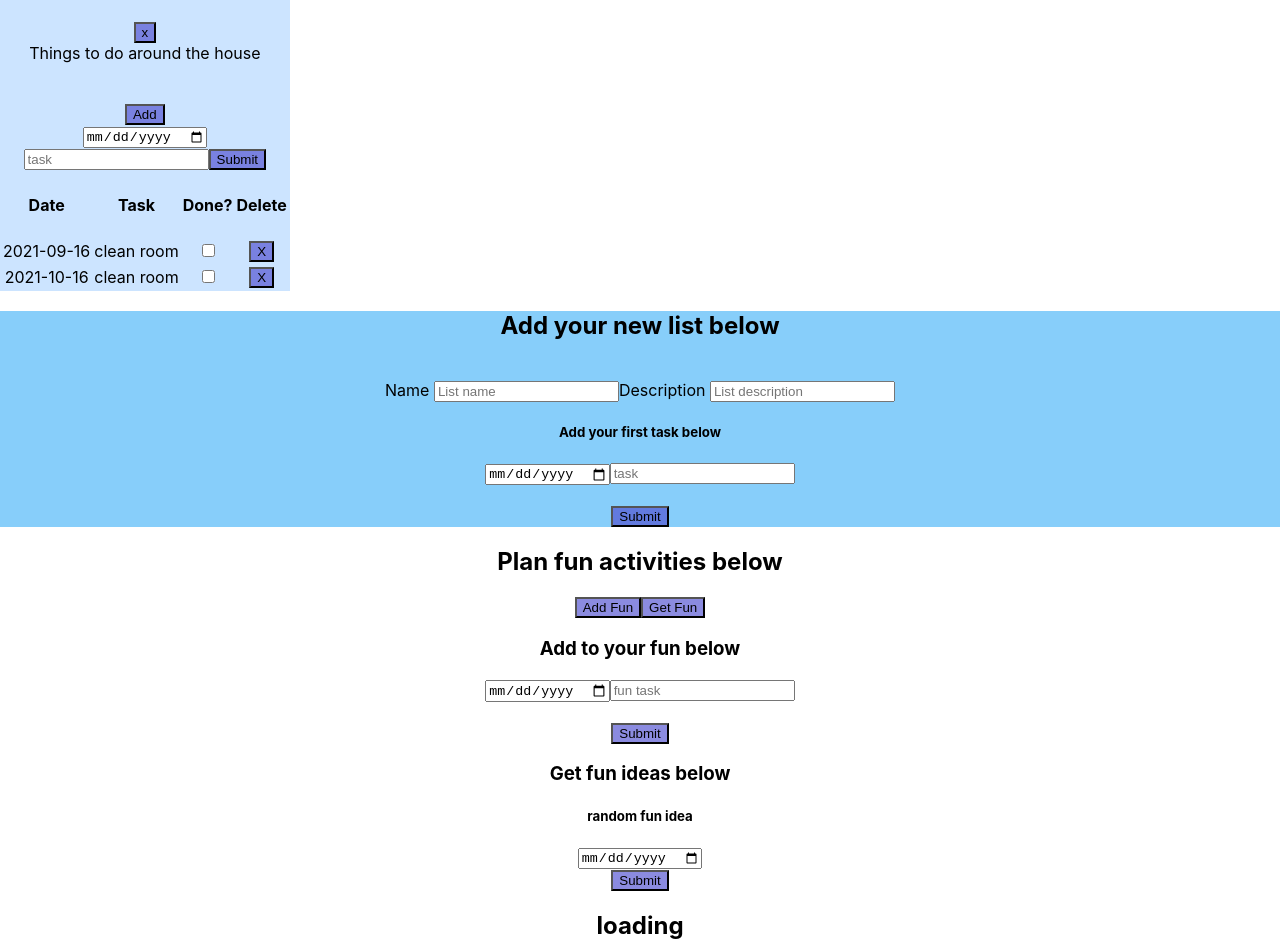
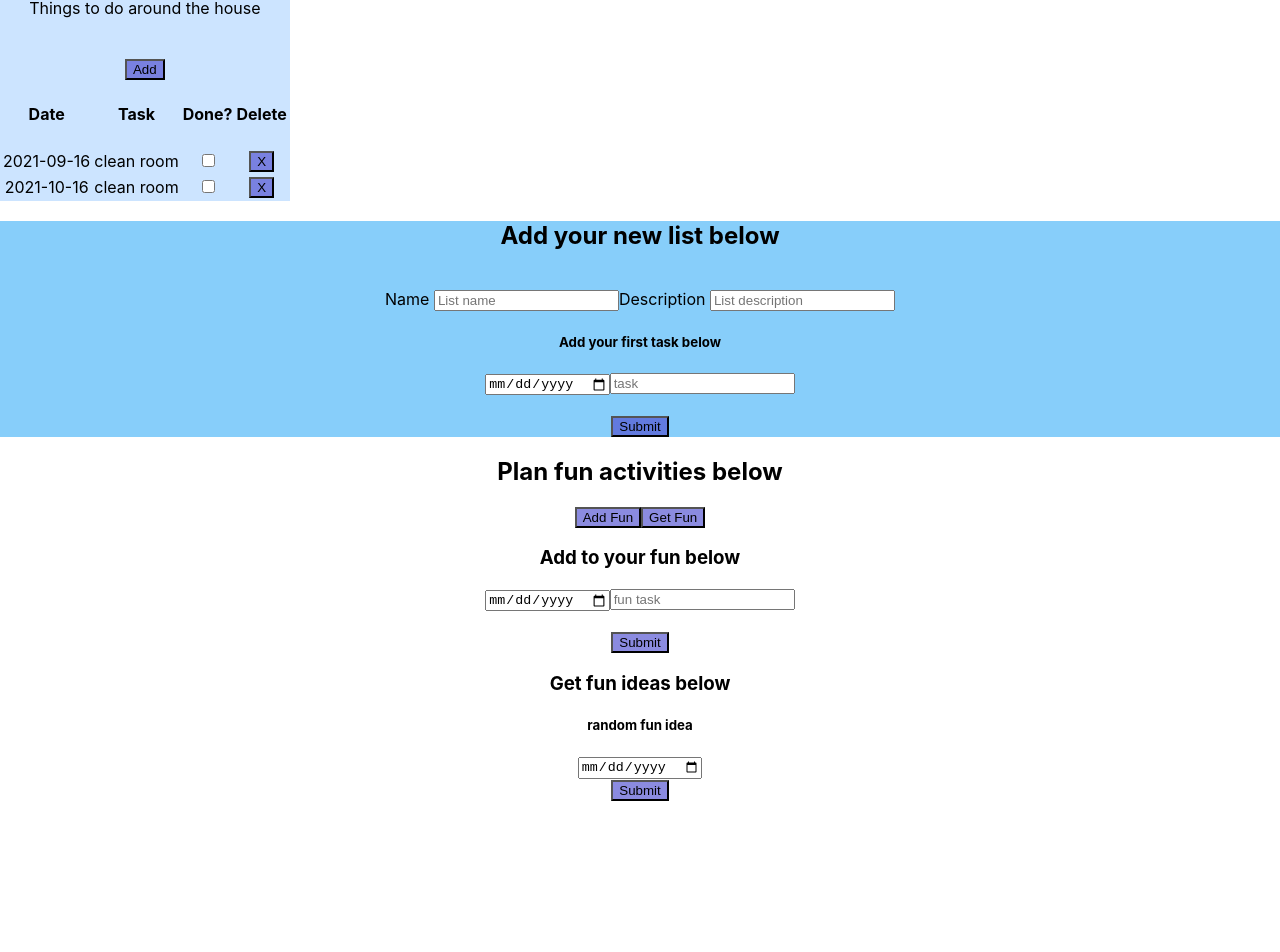
Before and after one commit to JulieAnnMeng/The-Task-Spot-v1, a React (Create React App) app in the folder my-app/: page / in a window 1280 px wide. Shown: the part 594-1546 px from the top of the page. After the commit the page ends 1395 px from the top, so only its background shows below. Built offline with nearby package versions, Linux system fonts and the light colour scheme; data requests are answered from the project's data file.

Commit message:
added in event listeners on Lists, NewTasks and Tasks

```diff
--- a/my-app/db.json
+++ b/my-app/db.json
@@ -7,28 +7,28 @@
       "category": "food",
       "tasks": [
         {
-          "id":1,
+          "id": 1,
           "name": "apples",
           "date": "2021-09-16",
           "checked": true
         },
         {
-          "id":2,
+          "id": 2,
           "name": "steak",
           "date": "2021-10-16",
           "checked": false
         },
         {
-          "id":3,
+          "id": 3,
           "name": "goat cheese",
           "date": "2021-09-16",
           "checked": false
         },
         {
-          "id":4,
+          "id": 4,
           "name": "peanut butter",
           "date": "2021-10-16",
-          "checked": false
+          "checked": true
         }
       ]
     },
@@ -39,17 +39,17 @@
       "category": "domestic",
       "tasks": [
         {
-          "id":1,
+          "id": 1,
           "name": "clean room",
           "date": "2021-09-16",
           "checked": true
         },
         {
-          "id":2,
+          "id": 2,
           "name": "clean room",
           "date": "2021-10-16",
           "checked": false
-       }
+        }
       ]
     }
   ]
--- a/my-app/src/App.js
+++ b/my-app/src/App.js
@@ -25,6 +25,7 @@ function App() {
    }
 
       function handleTaskPatch(id, tasks){
+        debugger;
         fetch(`http://localhost:3001/lists/${id}`, {
           method: "PATCH",
           headers: {"Content-Type": "application/json"},
--- a/my-app/src/components/FunList.js
+++ b/my-app/src/components/FunList.js
@@ -1,5 +1,5 @@
 import { useState} from 'react';
-import Lists from './Lists';
+// import Lists from './Lists';
 
 
 const funURL = "https://www.boredapi.com/api/activity"
@@ -11,7 +11,7 @@ function FunList() {
         .then(r=>r.json())
         .then(activityObj=>setFunActivity( activityObj.activity))
     }
-    console.log(funActivity)
+    // console.log(funActivity)
 
 
 
@@ -47,7 +47,7 @@ function FunList() {
                 <br />
                 <button type="submit">Submit</button>
             </form>
-            <Lists />
+            {/* <Lists /> */}
             {/* want to show fun lists on the page */}
         </div>
   );
--- a/my-app/src/components/Home.js
+++ b/my-app/src/components/Home.js
@@ -1,4 +1,5 @@
 import ListLists from './ListLists';
+import React, {useState, useEffect} from 'react';
 
 function Home({lists, handleTaskPatch, handleListDelete}) {
 
--- a/my-app/src/components/ListLists.js
+++ b/my-app/src/components/ListLists.js
@@ -3,9 +3,12 @@ import Lists from './Lists';
 
 
 function ListLists({lists, handleTaskPatch, handleListDelete}) {
-    console.log(lists)
+    let listList = [];
 
-    const listList = lists.map((list)=>{
+    if(!lists){
+        return <h2>loading</h2>
+    } else {
+    listList = lists.map((list)=>{
         return(
             <Lists
             key={list.id}
@@ -18,7 +21,7 @@ function ListLists({lists, handleTaskPatch, handleListDelete}) {
             handleListDelete={handleListDelete}
             />
         )
-    })
+    })}
 
     return (
         <div>
--- a/my-app/src/components/Lists.js
+++ b/my-app/src/components/Lists.js
@@ -1,11 +1,15 @@
 import Tasks from './Tasks';
 import NewTask from './NewTask';
+import { useState } from 'react';
 
 
 
-function Lists({ id, title, description, tasks, handleTaskPatch, handleListDelete}) {
-    if(!tasks){
-     return <h2>loading</h2>
+function Lists({id, title, description, tasks, handleTaskPatch, handleListDelete}) {
+    let taskList = [];
+    const [toggle, setToggle] = useState("")
+
+    function handleToggle (title) {
+        toggle === title ? setToggle("") : setToggle(title);
     }
 
     function handleTaskDelete (name) {
@@ -13,16 +17,38 @@ function Lists({ id, title, description, tasks, handleTaskPatch, handleListDelet
         handleTaskPatch(id, newTasksList);
     }
 
-    const taskList = tasks.map((task, index)=>{
+    function handleNewTask(formData){
+        let newID = tasks.at(-1).id + 1;
+        const newTask = {id: newID, name: formData.task, date: formData.date, checked: false};
+        tasks.push(newTask);
+        handleTaskPatch(id, tasks);
+    }
+
+    function handleTaskUpdate (updatedTask) {
+        tasks.map(task => {
+            if(task.id === updatedTask.id) {
+                task.checked = updatedTask.checked;
+        }});
+        // const newTasksList = {...tasks, task};
+        handleTaskPatch(id, tasks);
+    }
+
+    if(!tasks){
+        return <h2>loading</h2>
+    } else {
+        taskList = tasks.map((task, index)=>{
             return(
                 <Tasks
                 key={index}
+                task={task}
                 name={task.name}
                 date={task.date}
+                checked={task.checked}
                 handleTaskDelete={handleTaskDelete}
+                handleTaskUpdate={handleTaskUpdate}
                 />
             )
-    })
+    })}
 
 
     //below is the list card, each list will be created with the table below.
@@ -33,12 +59,14 @@ function Lists({ id, title, description, tasks, handleTaskPatch, handleListDelet
                 <caption className='listCards'>
 
                     <h3>{title}</h3>
-                    <button onClick={()=>handleListDelete(id)}> x </button>
+                    <button onClick={()=>handleListDelete(id)}> Delete List </button>
                     <div> {description} </div>
                     <br /><br />
-
-                    <button>Add</button>
-                    <NewTask />
+                    {toggle === title ?
+                        <button onClick={() => handleToggle(title)}>hide</button>
+                        : <button onClick={() => handleToggle(title)}>Add</button>
+                    }
+                    {toggle === title ? <NewTask handleNewTask={handleNewTask}/> : null}
                 </caption>
                 <tbody>
                     <tr>
--- a/my-app/src/components/NewTask.js
+++ b/my-app/src/components/NewTask.js
@@ -1,19 +1,36 @@
+import { useState } from 'react';
 
+function NewTask({handleNewTask}) {
+// props.map to make each list
+    const blankForm = {date: "", task: ""};
+    const [formData, setFormData] = useState(blankForm);
 
-function NewTask() {
-// props.map to make each list
+    function handleFormChange(e){
+        let name = e.target.name;
+        let value = e.target.value;
+        setFormData({...formData, [name]: value})
+    }
+
+    function handleSubmit(e){
+        e.preventDefault();
+        handleNewTask(formData);
+    }
 
     return (
-        <form>
+        <form onSubmit={handleSubmit}>
             <input
             type="date"
             name="date"
+            value={formData.date}
+            onChange={handleFormChange}
              />
 
             <input
             type="text"
             name="task"
             placeholder="task"
+            value={formData.task}
+            onChange={handleFormChange}
              />
 
             <button type="submit">Submit</button>
--- a/my-app/src/components/Tasks.js
+++ b/my-app/src/components/Tasks.js
@@ -1,15 +1,20 @@
 
 
-function Tasks({name, date, handleTaskDelete}) {
+function Tasks({task, name, date, checked, handleTaskDelete, handleTaskUpdate}) {
 // props.map to make each list
 
+
+    function handleComplete(e){
+        task = {...task, checked: !checked}
+        handleTaskUpdate(task)
+    }
 
 
     return (
         <tr>
             <td>{date}</td>
             <td>{name}</td>
-            <td><input type="checkbox" name="task" /></td>
+            <td><input type="checkbox" name="task" onChange={() => handleComplete(task)}/></td>
             <td><button onClick={()=>handleTaskDelete(name)}>X</button></td>
         </tr>
     );
```
Lines whose indentation alone changed are shown as unchanged.
